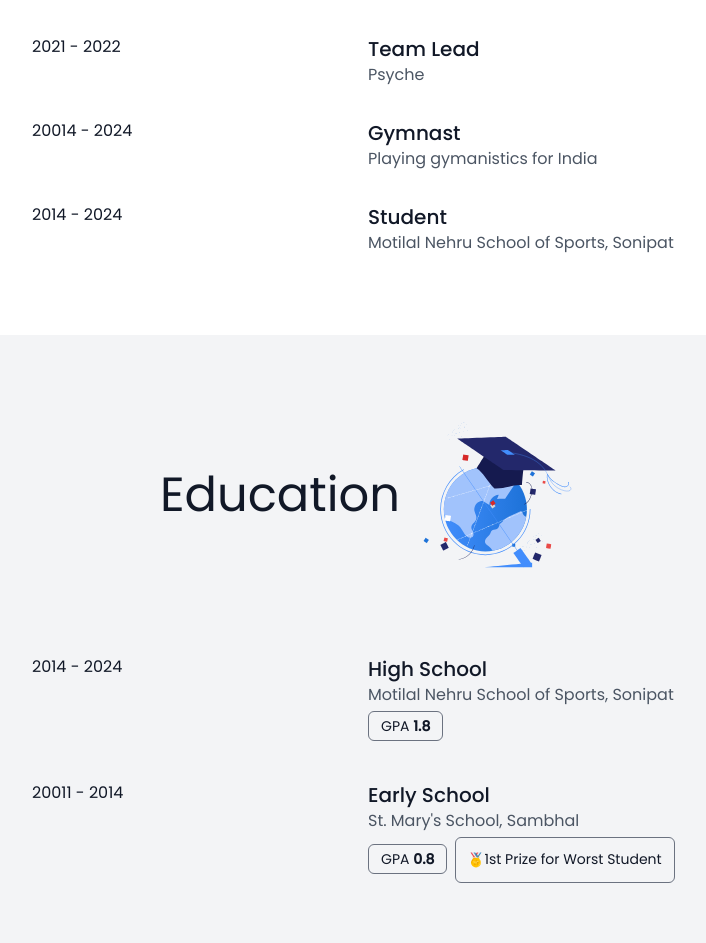
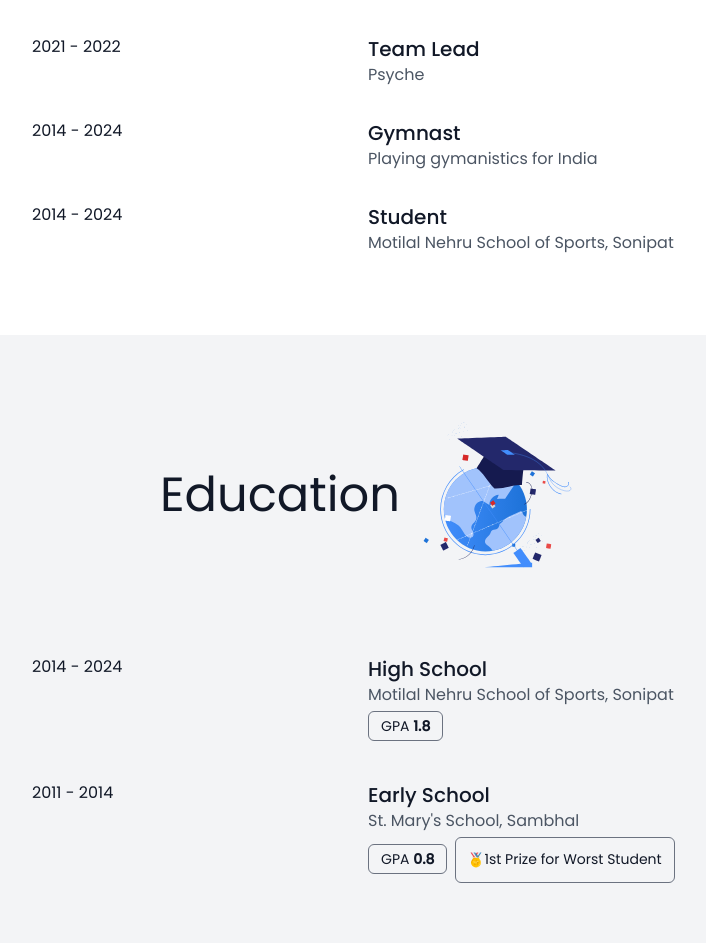
Before and after one commit to vivekpal1/mukul-ki-website, a Next.js app: page /about in a window 1280 px wide. Shown: the part 449-1392 px from the top of the page, without its empty margins (272-978 px from the left). Built offline with nearby package versions, Linux system fonts and the light colour scheme.

Commit message:
Update index.tsx

```diff
--- a/pages/about/index.tsx
+++ b/pages/about/index.tsx
@@ -15,7 +15,7 @@ export default function AboutPage() {
       organization: 'Psyche',
     },
     {
-      year: '20014 - 2024',
+      year: '2014 - 2024',
       title: 'Gymnast',
       organization: 'Playing gymanistics for India',
     },
@@ -34,7 +34,7 @@ export default function AboutPage() {
       tags: {GPA: 1.8},
     },
     {
-      year: '20011 - 2014',
+      year: '2011 - 2014',
       title: 'Early School',
       organization: "St. Mary's School, Sambhal",
       tags: {GPA: 0.8, medal: '1st Prize for Worst Student'},
```
